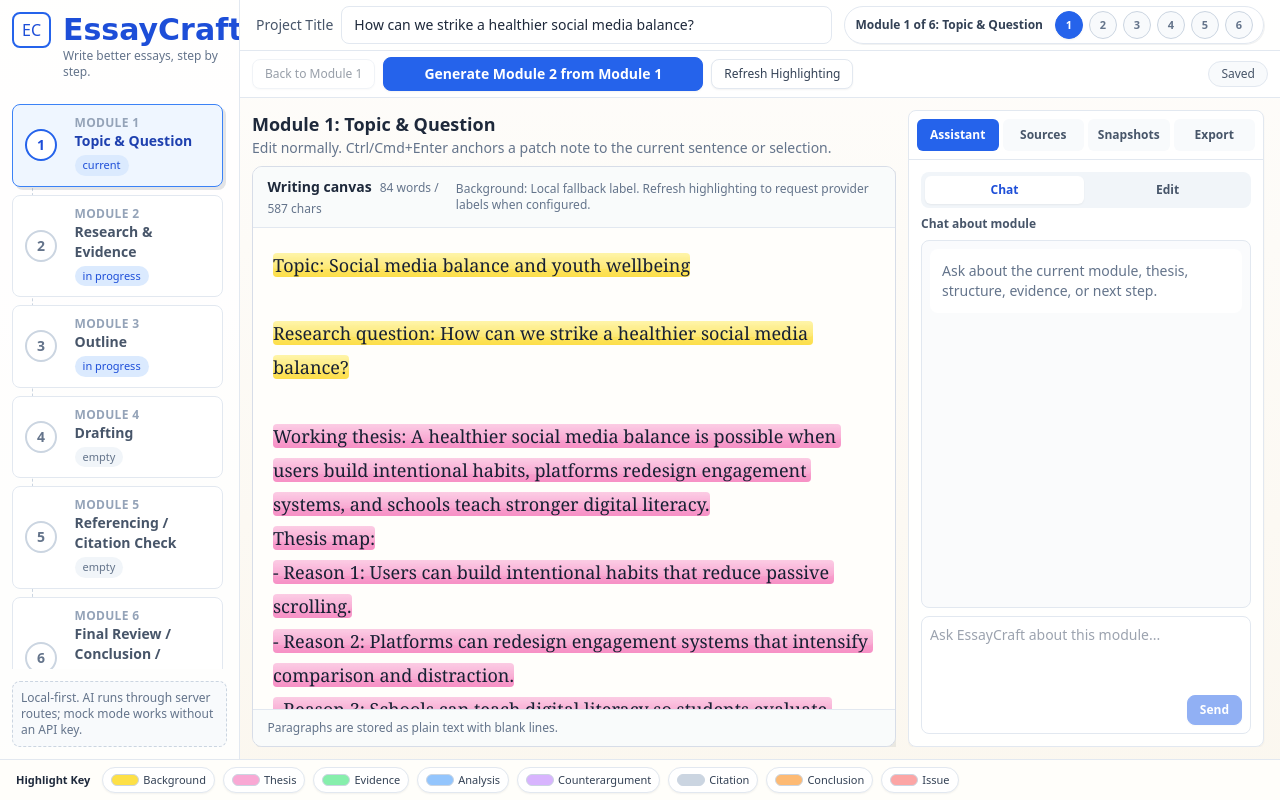
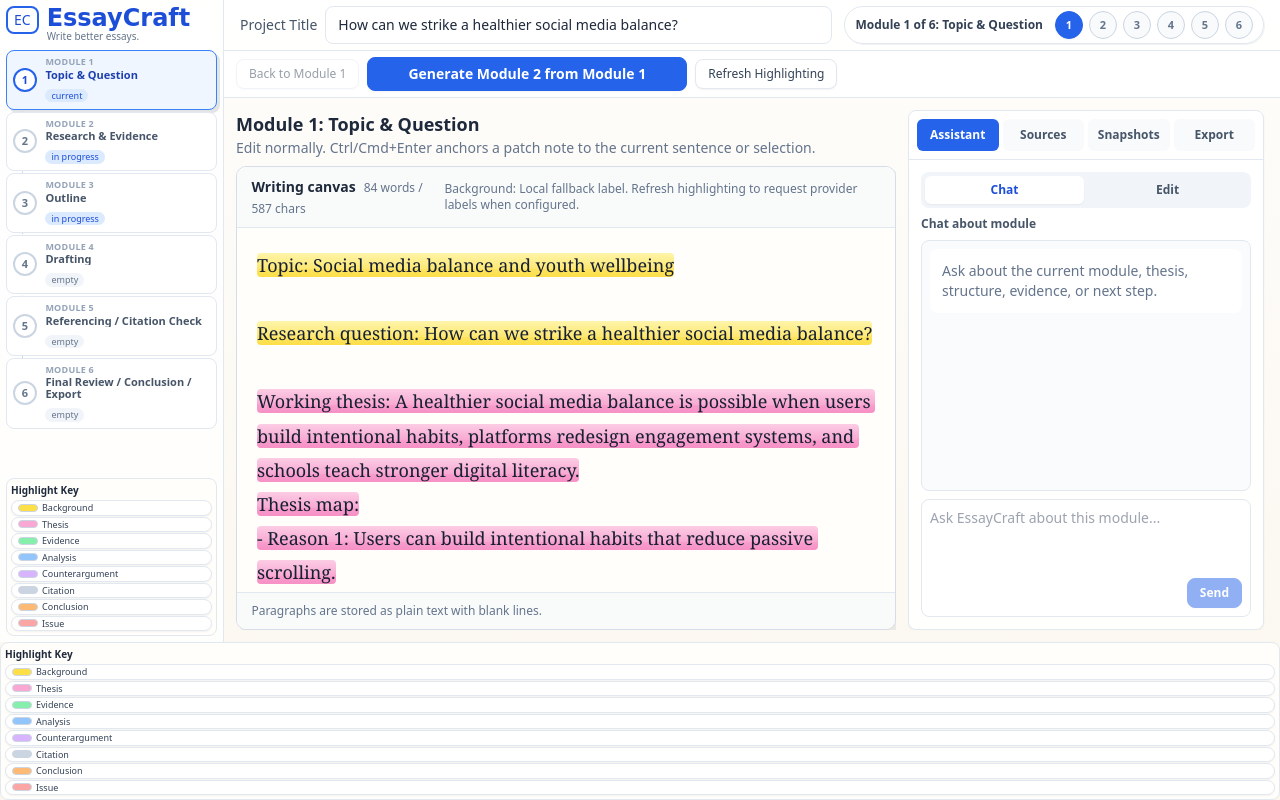
Before and after one commit to zhuyf25t/EssayCraft, a Next.js app: page / in a window 1280 px wide. Built offline with nearby package versions, Linux system fonts and the light colour scheme.

Commit message:
feat: simplify workspace layout and left highlight key

```diff
--- a/src/components/HighlightKey.tsx
+++ b/src/components/HighlightKey.tsx
@@ -12,18 +12,23 @@ const CHIP_COLORS: Partial<Record<SegmentLabel, string>> = {
   issue: "#fca5a5"
 };
 
-export function HighlightKey() {
+export function HighlightKey({ activeLabel }: { activeLabel?: SegmentLabel }) {
   return (
-    <footer data-testid="highlight-key" className="shrink-0 overflow-x-auto border-t border-slate-200 bg-[#fffefb]/95 px-4 py-1.5">
-      <div className="flex min-h-7 w-max items-center gap-2 whitespace-nowrap text-[11px] text-slate-700">
-        <span className="mr-1 font-semibold text-slate-800">Highlight Key</span>
+    <section data-testid="highlight-key" className="shrink-0 rounded-lg border border-slate-200 bg-[#fffefb]/95 p-1">
+      <div className="mb-0.5 text-[10px] font-bold text-slate-800">Highlight Key</div>
+      <div className="grid grid-cols-1 gap-px text-[9px] text-slate-700">
         {LABEL_ORDER.filter((label) => label !== "plain").map((label) => (
-          <span key={label} className="inline-flex items-center gap-1 rounded-full border border-slate-200 bg-white px-2 py-1 shadow-sm" title={LABELS[label].description}>
-            <span className="h-3 w-7 rounded-full border border-slate-300" style={{ backgroundColor: CHIP_COLORS[label] }} />
+          <span
+            key={label}
+            data-testid={`highlight-key-${label}`}
+            className={`inline-flex items-center gap-1 rounded-full border bg-white px-1.5 py-0 shadow-sm ${activeLabel === label ? "border-black ring-1 ring-black" : "border-slate-200"}`}
+            title={LABELS[label].description}
+          >
+            <span className="h-2 w-5 rounded-full border border-slate-300" style={{ backgroundColor: CHIP_COLORS[label] }} />
             <span>{LABELS[label].name}</span>
           </span>
         ))}
       </div>
-    </footer>
+    </section>
   );
 }
--- a/src/components/ModuleSidebar.tsx
+++ b/src/components/ModuleSidebar.tsx
@@ -1,22 +1,23 @@
-import type { ModuleNumber, Project } from "@/types/essaycraft";
+import { HighlightKey } from "@/components/HighlightKey";
+import type { ModuleNumber, Project, SegmentLabel } from "@/types/essaycraft";
 import { MODULE_TITLES } from "@/lib/project";
 import { moduleDisplayStatus, moduleStatusTone, type ModuleDisplayStatus } from "@/lib/moduleStatus";
 
 const MODULES: ModuleNumber[] = [1, 2, 3, 4, 5, 6];
 
-export function ModuleSidebar({ project, onSelect }: { project: Project; onSelect: (moduleNumber: ModuleNumber) => void }) {
+export function ModuleSidebar({ project, activeLabel, onSelect }: { project: Project; activeLabel?: SegmentLabel; onSelect: (moduleNumber: ModuleNumber) => void }) {
   return (
-    <aside data-testid="module-sidebar" className="flex h-full min-h-0 w-60 shrink-0 flex-col overflow-hidden border-r border-slate-200 bg-white/85 p-3">
-      <div className="mb-4 flex shrink-0 items-start gap-3">
-        <div className="rounded-lg border-2 border-blue-600 px-2 py-1 text-blue-700">EC</div>
+    <aside data-testid="module-sidebar" className="flex h-full min-h-0 w-56 shrink-0 flex-col overflow-hidden border-r border-slate-200 bg-white/85 p-1.5">
+      <div className="mb-1.5 flex shrink-0 items-start gap-2">
+        <div className="rounded-lg border-2 border-blue-600 px-1.5 py-0.5 text-sm text-blue-700">EC</div>
         <div>
-          <div className="font-crayon text-3xl font-bold text-blue-700">EssayCraft</div>
-          <div className="text-xs text-slate-500">Write better essays, step by step.</div>
+          <div className="font-crayon text-2xl font-bold leading-6 text-blue-700">EssayCraft</div>
+          <div className="text-[10px] leading-3 text-slate-500">Write better essays.</div>
         </div>
       </div>
 
-      <div className="relative min-h-0 flex-1 space-y-2 overflow-y-auto pr-1">
-        <div className="absolute left-5 top-8 h-[calc(100%-4rem)] border-l border-dashed border-slate-300" aria-hidden="true" />
+      <div className="relative shrink-0 space-y-0.5">
+        <div className="absolute left-4 top-6 h-[calc(100%-2.5rem)] border-l border-dashed border-slate-300" aria-hidden="true" />
         {MODULES.map((moduleNumber) => {
           const doc = project.modules[moduleNumber];
           const active = moduleNumber === project.currentModule;
@@ -26,7 +27,7 @@ export function ModuleSidebar({ project, onSelect }: { project: Project; onSelec
             <button
               key={moduleNumber}
               onClick={() => onSelect(moduleNumber)}
-              className={`relative z-10 grid w-full grid-cols-[2.35rem_1fr] items-center gap-3 rounded-lg border px-3 py-2.5 text-left transition ${
+              className={`relative z-10 grid w-full grid-cols-[1.65rem_1fr] items-center gap-1.5 rounded-lg border px-1.5 py-1 text-left transition ${
                 active
                   ? "border-blue-500 bg-blue-50 text-blue-800 shadow-sketch"
                   : status === "has issues"
@@ -37,21 +38,22 @@ export function ModuleSidebar({ project, onSelect }: { project: Project; onSelec
               }`}
               title={`Module ${moduleNumber}: ${MODULE_TITLES[moduleNumber]} - ${status}`}
             >
-              <span className={`flex h-8 w-8 items-center justify-center rounded-full border-2 bg-white text-sm font-bold ${active ? "border-blue-600 text-blue-700" : tone === "emerald" ? "border-emerald-600 text-emerald-700" : tone === "red" ? "border-red-400 text-red-600" : "border-slate-300 text-slate-500"}`}>
+              <span className={`flex h-6 w-6 items-center justify-center rounded-full border-2 bg-white text-[11px] font-bold ${active ? "border-blue-600 text-blue-700" : tone === "emerald" ? "border-emerald-600 text-emerald-700" : tone === "red" ? "border-red-400 text-red-600" : "border-slate-300 text-slate-500"}`}>
                 {status === "done" && !active ? "ok" : moduleNumber}
               </span>
               <span className="min-w-0">
-                <span className="block text-xs font-semibold uppercase tracking-wide text-slate-400">Module {moduleNumber}</span>
-                <span className="block text-sm font-semibold">{MODULE_TITLES[moduleNumber]}</span>
-                <span className={`mt-1 inline-block rounded-full px-2 py-0.5 text-[11px] ${statusClass(status)}`}>{status}</span>
+                <span className="block text-[9px] font-semibold uppercase tracking-wide text-slate-400">Module {moduleNumber}</span>
+                <span className="line-clamp-2 block text-[11px] font-semibold leading-3">{MODULE_TITLES[moduleNumber]}</span>
+                <span className={`mt-0.5 inline-block rounded-full px-1.5 py-0 text-[9px] ${statusClass(status)}`}>{status}</span>
               </span>
             </button>
           );
         })}
       </div>
 
-      <div className="mt-3 shrink-0 rounded-lg border border-dashed border-slate-300 bg-slate-50 p-2 text-xs text-slate-500">
-        Local-first. AI runs through server routes; mock mode works without an API key.
+      <div className="min-h-2 flex-1" />
+      <div className="shrink-0 space-y-2">
+        <HighlightKey activeLabel={activeLabel} />
       </div>
     </aside>
   );
--- a/src/components/Toolbar.tsx
+++ b/src/components/Toolbar.tsx
@@ -7,6 +7,8 @@ type ToolbarProps = {
   currentModule: ModuleNumber;
   loading: boolean;
   status: string;
+  toastVisible: boolean;
+  canUndo: boolean;
   hasOpenPatches: boolean;
   lastAction: {
     tone: "info" | "success" | "error" | "warning";
@@ -19,6 +21,7 @@ type ToolbarProps = {
   onFinalizeExport: () => void;
   onRetryGenerate: () => void;
   onRefresh: () => void;
+  onUndo: () => void;
 };
 
 export function Toolbar(props: ToolbarProps) {
@@ -52,14 +55,6 @@ export function Toolbar(props: ToolbarProps) {
         </button>
 
         <div className="ml-auto flex min-w-0 items-center gap-2">
-          <div
-            data-testid="toolbar-status"
-            className={`max-w-[22rem] truncate rounded-full border px-3 py-1 text-right text-xs ${statusClasses(props.lastAction.tone)}`}
-            title={statusText}
-            aria-live="polite"
-          >
-            {statusText}
-          </div>
           {hasDetails ? (
             <button
               type="button"
@@ -73,6 +68,22 @@ export function Toolbar(props: ToolbarProps) {
           ) : null}
         </div>
       </div>
+
+      {props.toastVisible && statusText !== "Saved" ? (
+        <div
+          data-testid="toolbar-status"
+          className={`absolute right-3 top-[calc(100%+0.25rem)] z-30 flex max-w-[26rem] items-center gap-2 truncate rounded-full border px-3 py-1 text-xs shadow-sm ${statusClasses(props.lastAction.tone)}`}
+          title={statusText}
+          aria-live="polite"
+        >
+          <span className="truncate">{statusText}</span>
+          {props.canUndo ? (
+            <button type="button" className="rounded-full bg-white/80 px-2 py-0.5 font-semibold text-slate-700 hover:bg-white" onClick={props.onUndo}>
+              Undo
+            </button>
+          ) : null}
+        </div>
+      ) : null}
 
       {detailsOpen && hasDetails ? (
         <div data-testid="status-details-popover" className="absolute right-3 top-[calc(100%+0.35rem)] w-[min(26rem,calc(100vw-2rem))] rounded-xl border border-slate-200 bg-white p-3 text-xs text-slate-600 shadow-lg">
```
